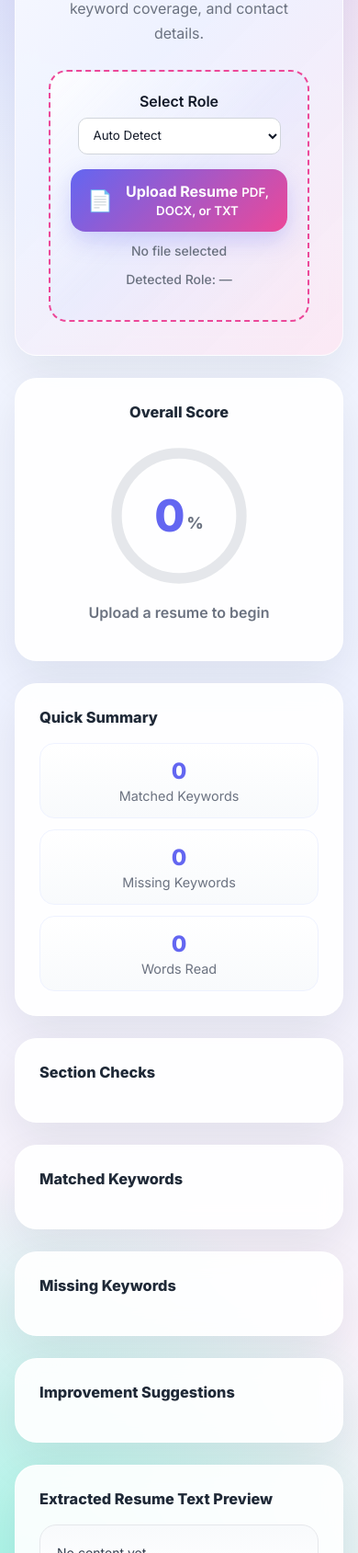
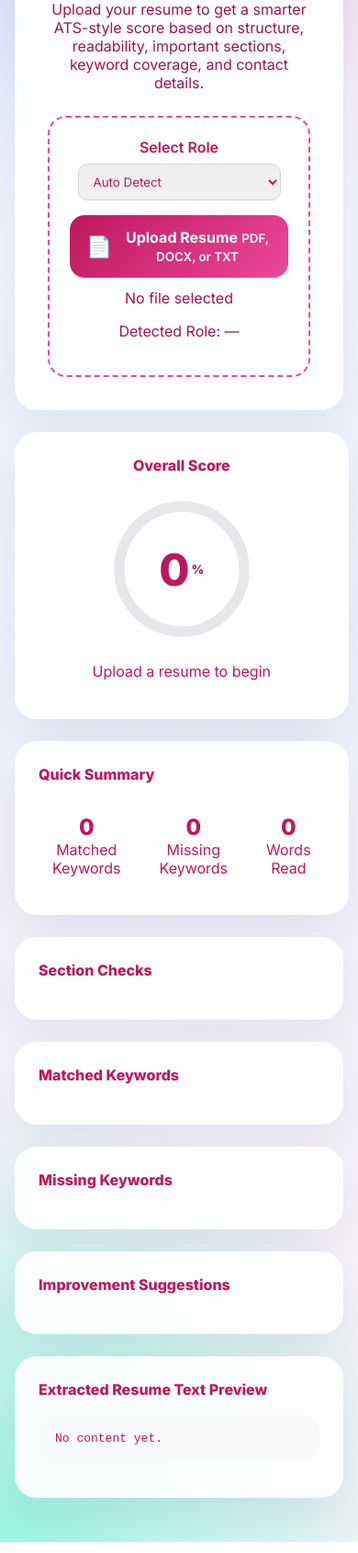
Before and after one commit to Nithya-60/Resume-Analyzer, a website: page index.html in a window 390 px wide. Shown: the part 311-2000 px from the top of the page at 92% size. Drawn offline with nearby package versions, Linux system fonts and the light colour scheme.

Commit message:
added all website files

```diff
--- a/style.css
+++ b/style.css
@@ -3,21 +3,20 @@
     --bg-2: #eef2ff;
     --bg-3: #fdf2f8;
     --card: rgba(255, 255, 255, 0.9);
-    --text: #111827;
-    --muted: #6b7280;
+
+    /* 🔥 DARK PINK TEXT */
+    --text: #be185d;
+
+    --muted: #9d174d;
     --line: #e5e7eb;
+
     --primary: #6366f1;
-    --primary-soft: #e0e7ff;
     --secondary: #ec4899;
-    --secondary-soft: #fce7f3;
     --accent: #14b8a6;
-    --accent-soft: #ccfbf1;
+
     --success: #059669;
-    --success-soft: #d1fae5;
-    --warning: #d97706;
-    --warning-soft: #fef3c7;
     --danger: #dc2626;
-    --danger-soft: #fee2e2;
+
     --shadow: 0 20px 50px rgba(17, 24, 39, 0.08);
     --radius: 24px;
 }
@@ -30,11 +29,13 @@ body {
     margin: 0;
     font-family: "Inter", sans-serif;
     color: var(--text);
+
     background:
         radial-gradient(circle at top left, #c7d2fe 0%, transparent 28%),
         radial-gradient(circle at top right, #fbcfe8 0%, transparent 26%),
         radial-gradient(circle at bottom left, #99f6e4 0%, transparent 24%),
         linear-gradient(180deg, var(--bg-1), var(--bg-2), var(--bg-3));
+
     min-height: 100vh;
 }
 
@@ -48,7 +49,6 @@ body {
     background: var(--card);
     border-radius: var(--radius);
     box-shadow: var(--shadow);
-    border: 1px solid rgba(255, 255, 255, 0.65);
     backdrop-filter: blur(12px);
 }
 
@@ -56,15 +56,14 @@ body {
     padding: 36px;
     text-align: center;
     margin-bottom: 24px;
-    background: linear-gradient(135deg, rgba(255,255,255,0.92), rgba(238,242,255,0.92), rgba(252,231,243,0.9));
 }
 
 .hero-badge {
     display: inline-block;
     padding: 8px 14px;
     border-radius: 999px;
-    background: linear-gradient(135deg, var(--primary-soft), var(--secondary-soft));
-    color: var(--primary);
+    background: #fce7f3;
+    color: #be185d;
     font-size: 13px;
     font-weight: 700;
     margin-bottom: 18px;
@@ -74,9 +73,11 @@ body {
     margin: 0 0 12px;
     font-size: 3rem;
     font-weight: 800;
-    background: linear-gradient(135deg, var(--primary), var(--secondary), var(--accent));
+
+    background: linear-gradient(135deg, #be185d, #ec4899);
     background-clip: text;
     -webkit-background-clip: text;
+
     color: transparent;
     -webkit-text-fill-color: transparent;
 }
@@ -84,19 +85,14 @@ body {
 .hero-subtitle {
     color: var(--muted);
     margin-bottom: 26px;
-    line-height: 1.7;
 }
 
+/* 🔥 DOTTED BOX COLOR FIX */
 .upload-box {
-    border: 2px dashed #ec4899; /* changed color */
+    border: 2px dashed #ec4899;
     border-radius: 20px;
     padding: 22px;
-    background: linear-gradient(
-        135deg,
-        rgba(255,255,255,0.82),
-        rgba(224,231,255,0.45),
-        rgba(252,231,243,0.42)
-    );
+    background: rgba(255, 255, 255, 0.85);
 }
 
 .upload-label {
@@ -106,10 +102,9 @@ body {
     gap: 12px;
     padding: 14px 18px;
     border-radius: 16px;
-    background: linear-gradient(135deg, var(--primary), var(--secondary));
+    background: linear-gradient(135deg, #be185d, #ec4899);
     color: white;
     font-weight: 600;
-    box-shadow: 0 10px 24px rgba(99, 102, 241, 0.25);
 }
 
 .upload-icon {
@@ -123,17 +118,10 @@ input[type="file"] {
 .file-name {
     margin-top: 12px;
     color: var(--muted);
-    font-size: 14px;
-    font-weight: 500;
 }
 
-.results-grid {
-    display: grid;
-    grid-template-columns: 1fr 1fr;
-    gap: 24px;
-    margin-bottom: 24px;
-}
-
+/* GRID */
+.results-grid,
 .analysis-grid {
     display: grid;
     grid-template-columns: 1fr 1fr;
@@ -148,10 +136,10 @@ input[type="file"] {
 .card-title {
     font-weight: 800;
     margin-bottom: 18px;
-    font-size: 1.02rem;
-    color: #1f2937;
+    color: #be185d;
 }
 
+/* SCORE */
 .score-card {
     display: flex;
     flex-direction: column;
@@ -172,16 +160,16 @@ input[type="file"] {
 
 .ring-progress {
     fill: none;
-    stroke: var(--primary);
+    stroke: #be185d;
     stroke-width: 8;
     stroke-linecap: round;
     stroke-dasharray: 301.59;
     stroke-dashoffset: 301.59;
     transform: rotate(-90deg);
     transform-origin: 60px 60px;
-    transition: stroke-dashoffset 0.9s ease;
 }
 
+/* CENTER SCORE FIX */
 .score-center {
     position: absolute;
     inset: 0;
@@ -189,27 +177,16 @@ input[type="file"] {
     align-items: center;
     justify-content: center;
     font-weight: 800;
-    text-align: center;
 }
 
 .score-center span {
     font-size: 3rem;
-    line-height: 1;
-    color: var(--primary);
+    color: #be185d;
 }
 
 .score-center small {
-    font-size: 1.1rem;
-    line-height: 1;
     color: var(--muted);
     margin-left: 2px;
-    transform: translateY(8px);
-}
-
-.score-label {
-    margin-top: 10px;
-    color: var(--muted);
-    font-weight: 600;
 }
 
 .summary-stats {
@@ -218,122 +195,69 @@ input[type="file"] {
 }
 
 .stat-box {
-    background: linear-gradient(180deg, #ffffff, #f8fafc);
+    background: #fff;
     padding: 15px;
     border-radius: 16px;
     text-align: center;
     flex: 1;
-    border: 1px solid #eef2ff;
 }
 
 .stat-value {
     font-size: 1.5rem;
     font-weight: 800;
-    color: var(--primary);
+    color: #be185d;
 }
 
-.stat-name {
-    font-size: 0.9rem;
-    color: var(--muted);
-    margin-top: 4px;
-    display: block;
-}
-
-.check-list,
-.suggestion-list {
-    margin: 0;
-    padding-left: 20px;
-}
-
-.check-list li,
-.suggestion-list li {
-    margin-bottom: 10px;
-    line-height: 1.6;
-}
-
-.tag-wrap {
-    display: flex;
-    flex-wrap: wrap;
-    gap: 8px;
-}
-
+/* TAGS */
 .tag {
     padding: 8px 12px;
     border-radius: 999px;
-    margin: 2px;
-    display: inline-block;
     font-size: 13px;
     font-weight: 700;
 }
 
 .tag.matched {
-    background: var(--success-soft);
-    color: var(--success);
-    border: 1px solid #a7f3d0;
+    background: #d1fae5;
+    color: #059669;
 }
 
 .tag.missing {
-    background: var(--danger-soft);
-    color: var(--danger);
-    border: 1px solid #fecaca;
+    background: #fee2e2;
+    color: #dc2626;
 }
 
+/* TEXT */
 .good {
-    color: var(--success);
-    font-weight: 700;
+    color: #059669;
 }
 
 .bad {
-    color: var(--danger);
-    font-weight: 700;
+    color: #dc2626;
 }
 
+/* PREVIEW */
 .preview-card {
-    margin-bottom: 24px;
     overflow: hidden;
 }
 
 .resume-preview {
-    margin: 0;
     white-space: pre-wrap;
-    word-break: break-word;
     overflow-wrap: anywhere;
-    overflow-x: hidden;
-    overflow-y: auto;
-    line-height: 1.7;
-    color: #374151;
-    background: linear-gradient(180deg, #f8fafc, #ffffff);
-    border: 1px solid var(--line);
+    padding: 18px;
     border-radius: 18px;
-    padding: 18px;
-    max-height: 320px;
-    width: 100%;
-    font-family: "Inter", sans-serif;
-    font-size: 14px;
+    background: #f8fafc;
+    color: #be185d;
 }
 
+/* DROPDOWN */
 select {
-    background: white;
-    color: var(--text);
-    outline: none;
+    color: #be185d;
 }
 
-select:focus {
-    border-color: var(--primary) !important;
-    box-shadow: 0 0 0 3px rgba(99, 102, 241, 0.12);
-}
-
+/* MOBILE */
 @media (max-width: 900px) {
     .results-grid,
     .analysis-grid {
         grid-template-columns: 1fr;
     }
-
-    .summary-stats {
-        flex-direction: column;
-    }
-
-    .hero-card h1 {
-        font-size: 2.3rem;
-    }
 }
```
